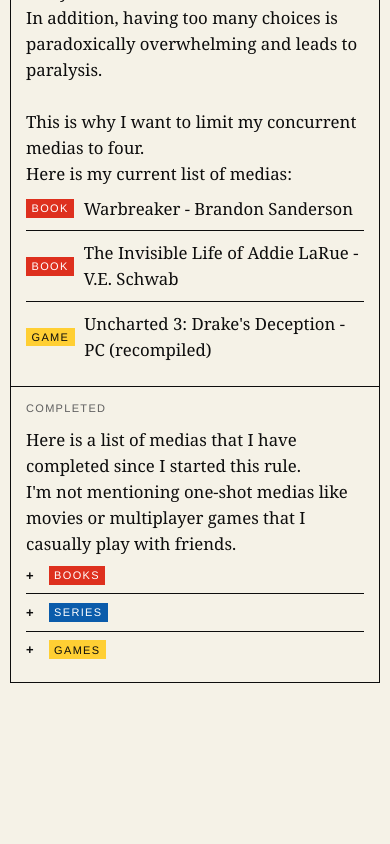
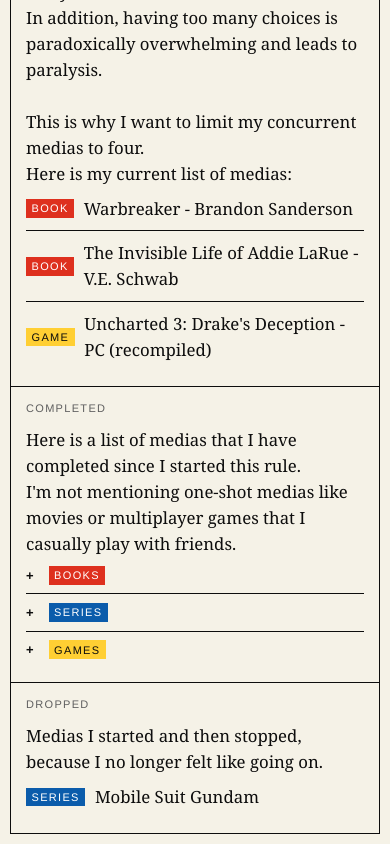
Before and after one commit to kegenaar/davidemornatta, a plain HTML site: page 4media.html in a window 390 px wide. Shown: the part 441-1285 px from the top of the page. Before the commit the page ends 1134 px from the top, so only its background shows below. Drawn offline with Linux system fonts and the light colour scheme.

Commit message:
Add a Dropped section to the 4-Media Rule page with Mobile Suit Gundam.
Co-Authored-By: Claude Opus 5.5 <noreply@anthropic.com>

```diff
--- a/4media.html
+++ b/4media.html
@@ -166,6 +166,17 @@
 
     </section>
 
+    <section class="cell" id="dropped">
+      <h2>Dropped</h2>
+      <p class="rule-desc">Medias I started and then stopped, because I no longer felt like going on.</p>
+      <ul class="media-list current-list">
+        <li class="media-item">
+          <span class="media-type series">series</span>
+          <span class="media-title">Mobile Suit Gundam</span>
+        </li>
+      </ul>
+    </section>
+
   </div>
 
 </body>
```
